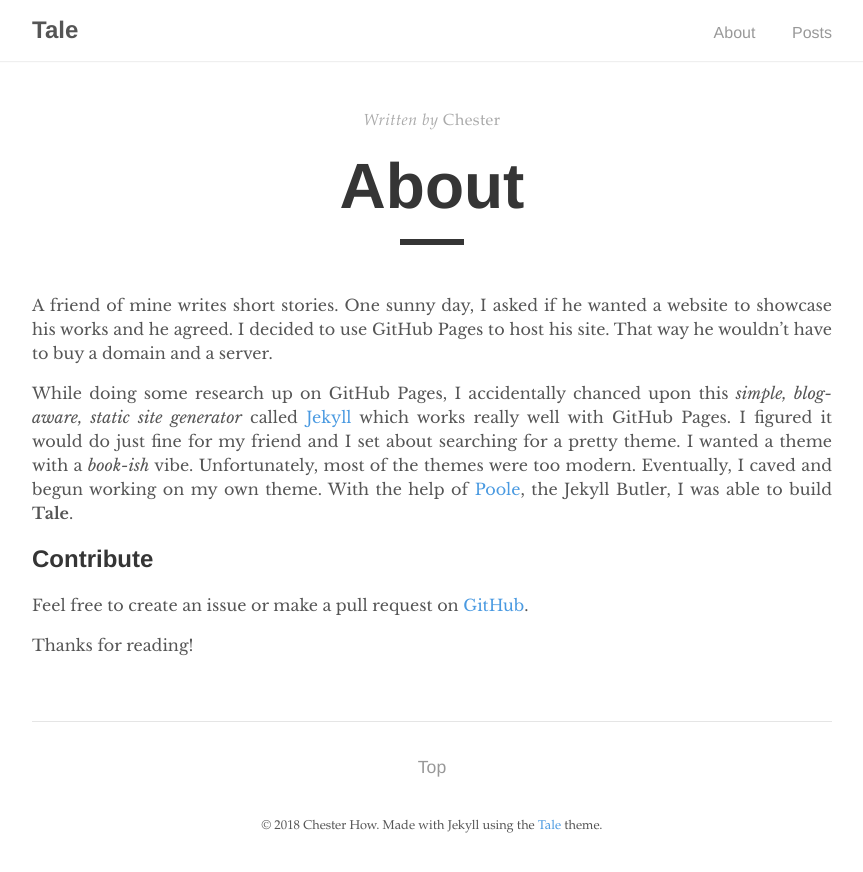
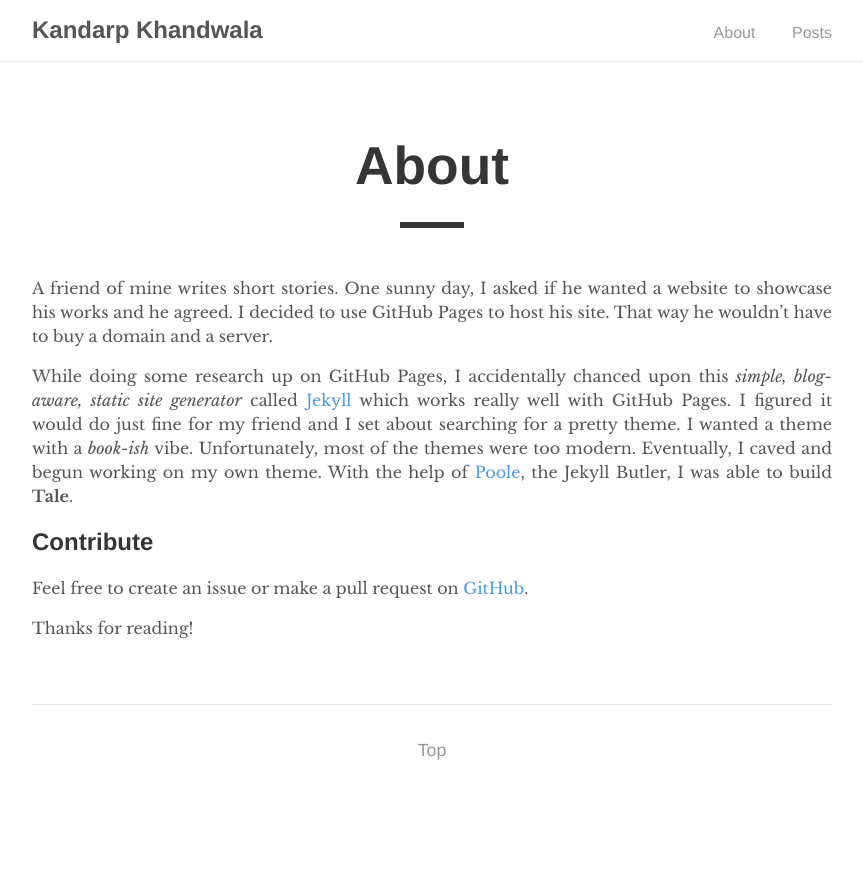
Before and after one commit to kandarpksk/kandarpksk.github.io, a Jekyll site: the page built from about.md, in a window 1280 px wide. Shown: the top 872 px of the page, without its empty margins (208-1071 px from the left). Built offline with Jekyll 4.4.1, drawn with Linux system fonts in a browser that asks for light colours.

Commit message:
customizations

```diff
--- a/_config.yml
+++ b/_config.yml
@@ -1,14 +1,13 @@
 # Site settings
-title:          Tale
-description:    "Minimal Jekyll theme for storytellers"
-#baseurl:        "/tale"
-url:            "https://chesterhow.github.io"
+title:          Kandarp Khandwala
+description:    "Kandarp Khandwala's personal site."
+url:            "http://kandarp.xyz"
 
-# Author
-author:
-  name:         Chester How
-  url:          https://chester.how
-  email:        chesterhow@gmail.com
+# # Author
+# author:
+#   name:         Kandarp Khandwala
+#   url:          http://kandarp.xyz
+#   email:        hidden
 
 # Build settings
 markdown:       kramdown
@@ -24,4 +23,4 @@ plugins:
 
 # Permalinks
 permalink:      /:year-:month-:day/:title
-paginate:       5
+paginate:       7
--- a/_includes/head.html
+++ b/_includes/head.html
@@ -4,9 +4,9 @@
 
   <title>
     {% if page.title == "Home" %}
-      {{ site.title }}
+      {{ site.title }} &middot; Home
     {% else %}
-      {{ page.title }} &middot; {{ site.title }}
+      {{ site.title }} &middot; {{ page.title }}
     {% endif %}
   </title>
 
@@ -15,7 +15,7 @@
   <link rel="stylesheet" href="https://fonts.googleapis.com/css?family=Libre+Baskerville:400,400i,700">
 
   <!-- Favicon -->
-  <link rel="icon" type="image/png" sizes="32x32" href="{{ "/assets/favicon-32x32.png" | relative_url }}">
+  <!-- <link rel="icon" type="image/png" sizes="32x32" href="{{ "/assets/favicon-32x32.png" | relative_url }}">
   <link rel="icon" type="image/png" sizes="16x16" href="{{ "/assets/favicon-16x16.png" | relative_url }}">
-  <link rel="apple-touch-icon" sizes="180x180" href="{{ "/assets/apple-touch-icon.png" | relative_url }}">
+  <link rel="apple-touch-icon" sizes="180x180" href="{{ "/assets/apple-touch-icon.png" | relative_url }}"> -->
 </head>
--- a/_layouts/default.html
+++ b/_layouts/default.html
@@ -21,9 +21,9 @@
     </main>
 
     <footer>
-      <span>
+      <!-- <span>
         &copy; <time datetime="{{ site.time }}">{{ site.time | date: '%Y' }}</time> {{ site.author.name }}. Made with Jekyll using the <a href="https://github.com/chesterhow/tale/">Tale</a> theme.
-      </span>
+      </span> -->
     </footer>
   </body>
 </html>
--- a/_layouts/home.html
+++ b/_layouts/home.html
@@ -6,7 +6,7 @@ layout: default
   {% for post in paginator.posts %}
     <a href="{{ post.url | prepend: site.baseurl }}" class="catalogue-item">
       <div>
-        <time datetime="{{ post.date }}" class="catalogue-time">{{ post.date | date: "%B %d, %Y" }}</time>
+        <!-- <time datetime="{{ post.date }}" class="catalogue-time">{{ post.date | date: "%B %d, %Y" }}</time> -->
         <h1 class="catalogue-title">{{ post.title }}</h1>
         <div class="catalogue-line"></div>
 
--- a/_layouts/post.html
+++ b/_layouts/post.html
@@ -3,7 +3,7 @@ layout: default
 ---
 
 <div class="post">
-  <div class="post-info">
+  <!-- <div class="post-info">
     <span>Written by</span>
     {% if page.author %}
         {{ page.author }}
@@ -15,9 +15,9 @@ layout: default
       <br>
       <span>on&nbsp;</span><time datetime="{{ page.date }}">{{ page.date | date: "%B %d, %Y" }}</time>
     {% endif %}
-  </div>
+  </div> -->
 
-  <h1 class="post-title">{{ page.title }}</h1>
+  <h1 class="post-title"><small>{{ page.title }}</small></h1>
   <div class="post-line"></div>
 
   {{ content }}
```
Also changed, not shown: _posts/2018-01-29-nutravisor.md (added, +14 -0 lines), _examples/2017-03-05-pagination-post.md (renamed from _posts/2017-03-05-pagination-post.md), _examples/2017-03-06-the-mystery-of-the-filler-post.md (renamed from _posts/2017-03-06-the-mystery-of-the-filler-post.md), _examples/2017-03-07-the-case-of-the-missing-post.md (renamed from _posts/2017-03-07-the-case-of-the-missing-post.md), _examples/2017-03-10-welcome-to-jekyll.md (renamed from _posts/2017-03-10-welcome-to-jekyll.md), _examples/2017-03-16-example-content.md (renamed from _posts/2017-03-16-example-content.md), _examples/2017-03-29-introducing-tale.md (renamed from _posts/2017-03-29-introducing-tale.md).
